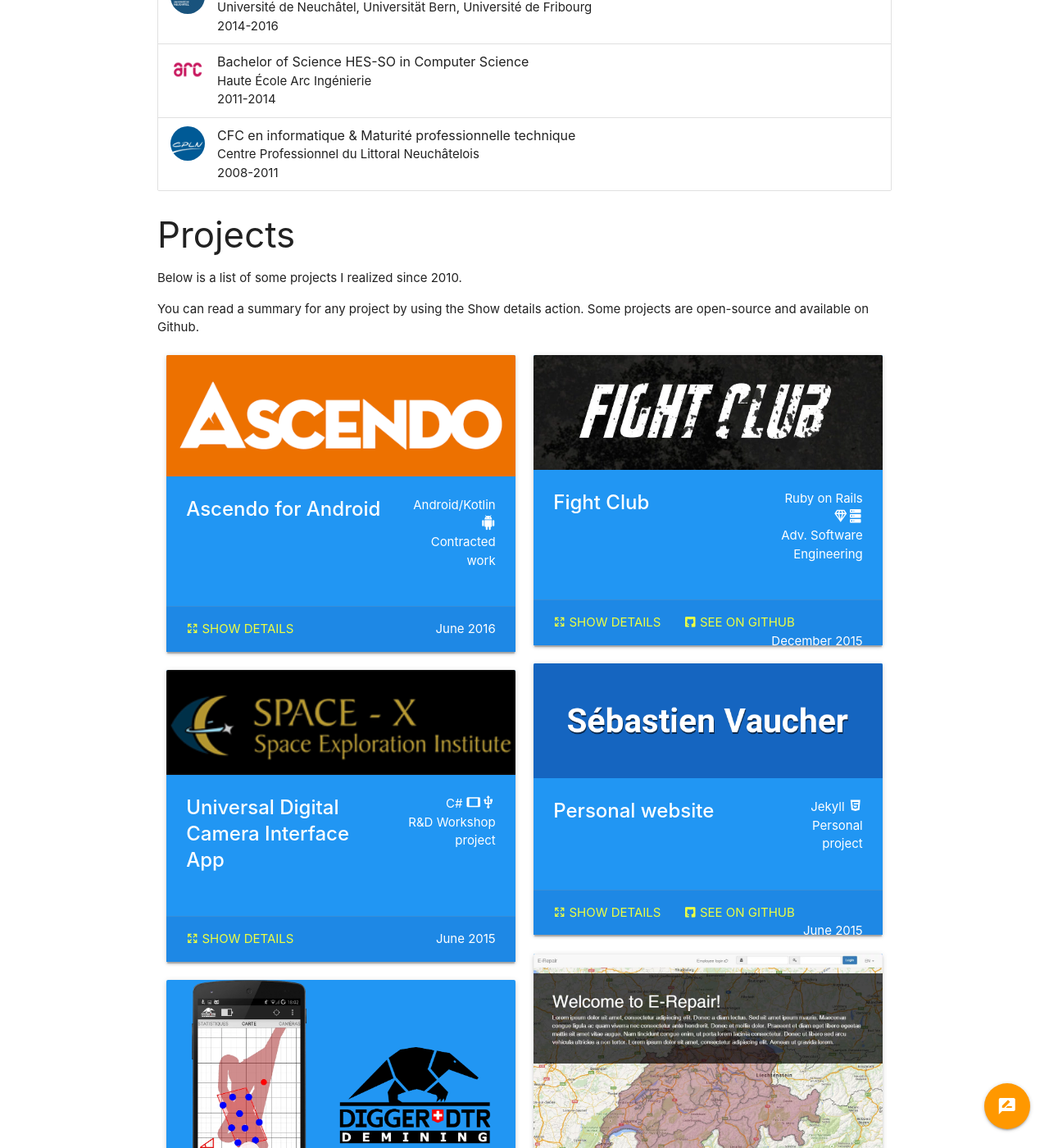
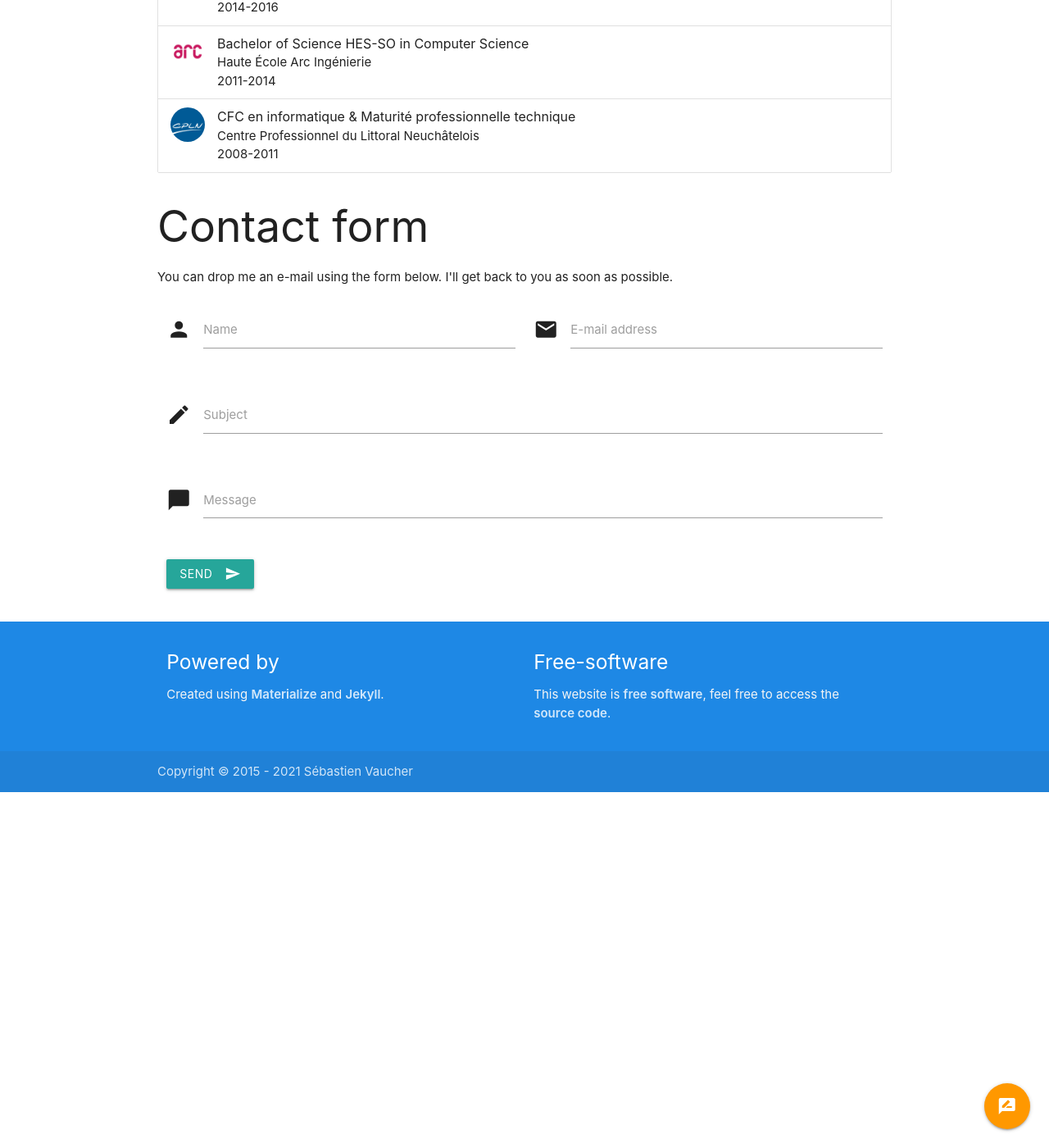
Before and after one commit to sebva/PersonalWebsite, a Jekyll site: the page built from index.md, in a window 1280 px wide and 1400 px high, scrolled down 1724 px. Shown: the whole window at 82% size. Built offline with Jekyll 4.4.1, drawn with Linux system fonts in a browser that asks for light colours; some of the changed text lies outside the part shown.

Commit message:
Remove list of projects
Not relevant anymore.

```diff
--- a/index.md
+++ b/index.md
@@ -13,7 +13,6 @@
 I hope that you will find what you are looking for on this website.
 
 Below, you will find an up-to-date list of the scientific articles that I (co-)authored.
-Underneath follows a list of less formal projects that I realized.
 
 Finally, you will find a contact form at the bottom of the page.
 
@@ -50,12 +49,4 @@
     </a>
 </div>
 
-### Projects
-
-Below is a list of some projects I realized since 2010.
-
-You can read a summary for any project by using the Show details action. Some projects are open-source and available on Github.
-
-{% include projects.html %}
-
 {% include contact.html %}
```
